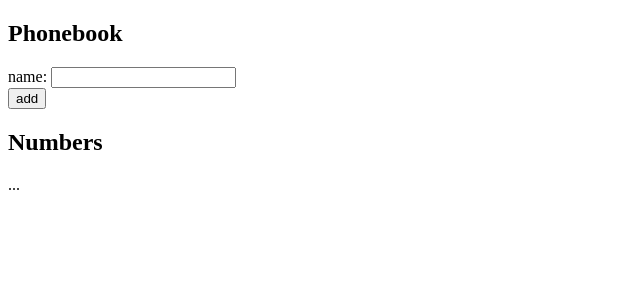
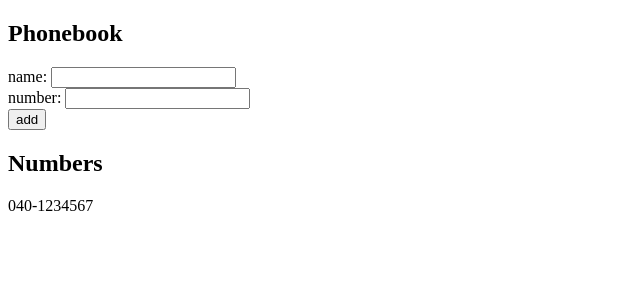
Before and after one commit to vdomim/fullstackopen, a React (Create React App) app in the folder part2/phonebook/: page / in a window 1280 px wide. Shown: the top 300 px of the page, without its empty margins (0-640 px from the left). Built offline with nearby package versions, Linux system fonts and the light colour scheme.

Commit message:
Uploading exercise 2.8

```diff
--- a/part2/phonebook/src/App.js
+++ b/part2/phonebook/src/App.js
@@ -2,24 +2,31 @@
 
 const App = () => {
   const [ persons, setPersons ] = useState([
-    { name: 'Arto Hellas' }
+    { name: 'Arto Hellas',
+      number: '040-1234567' }
   ])
   const [ newName, setNewName ] = useState('')
+  const [ newNumber, setNewNumber ] = useState('')
 
 
   const addName = (event) => {
     event.preventDefault()
-    const nameObject = {name: newName}
+    const nameObject = {name: newName, number: newNumber}
     if(persons.map(person => person.name).indexOf(newName) !== -1){
       alert(newName + "is already added to the Phonebook");
     }else{
       setPersons(persons.concat(nameObject))
     }
     setNewName("")
+    setNewNumber("")
   }
 
   const handleNameChange = (event) => {
     setNewName(event.target.value)
+  }
+
+  const handleNumberChange = (event) => {
+    setNewNumber(event.target.value)
   }
 
   return (
@@ -29,12 +36,17 @@
         <div>
           name: <input value={newName} onChange={handleNameChange}/>
         </div>
+        <div>number: <input value={newNumber} onChange={handleNumberChange}/></div>
         <div>
           <button type="submit">add</button>
         </div>
       </form>
       <h2>Numbers</h2>
-      ...
+      {
+        persons.map(person => (
+          <div key={person.name}>{person.number}</div>
+          ))
+      }
     </div>
   )
 }
```
